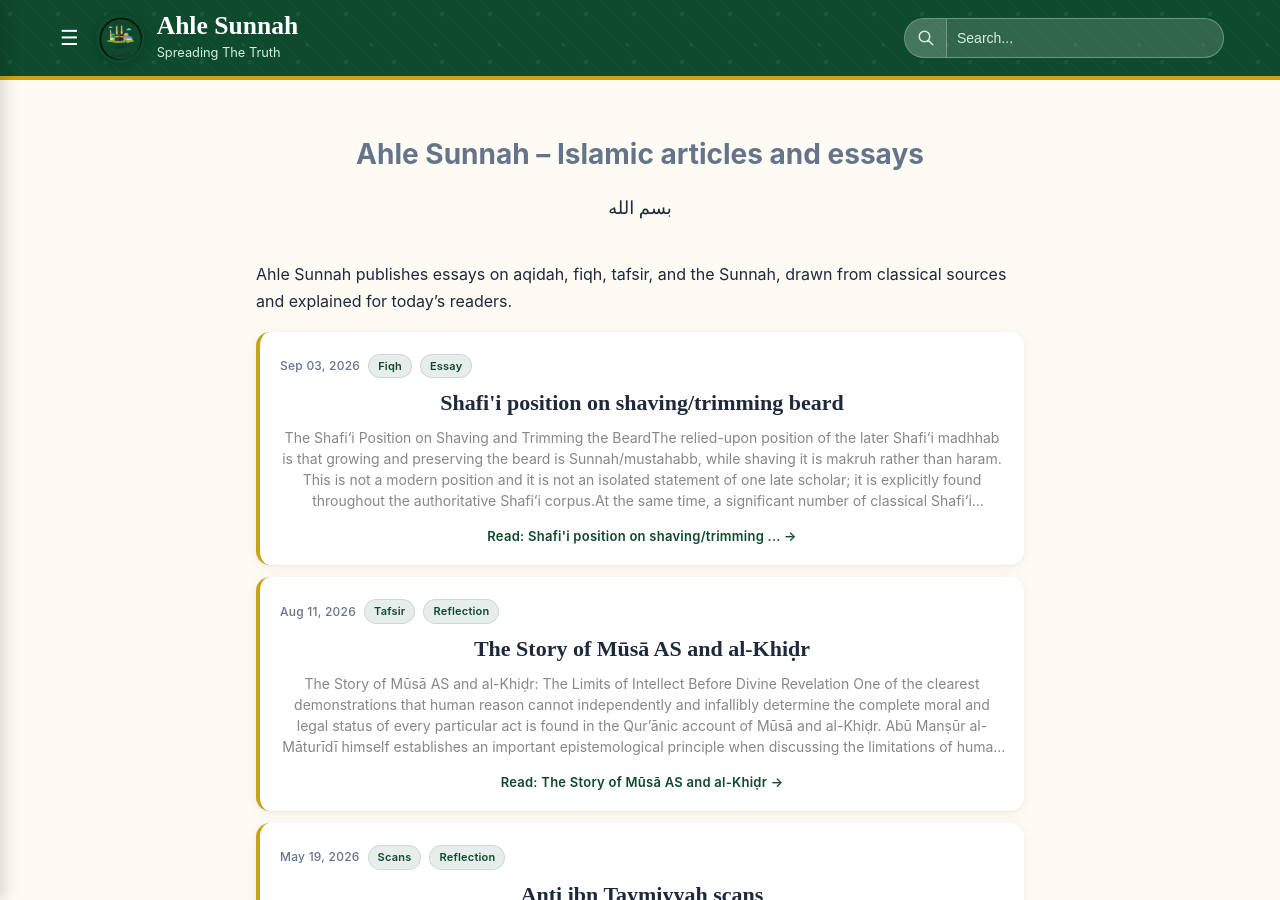
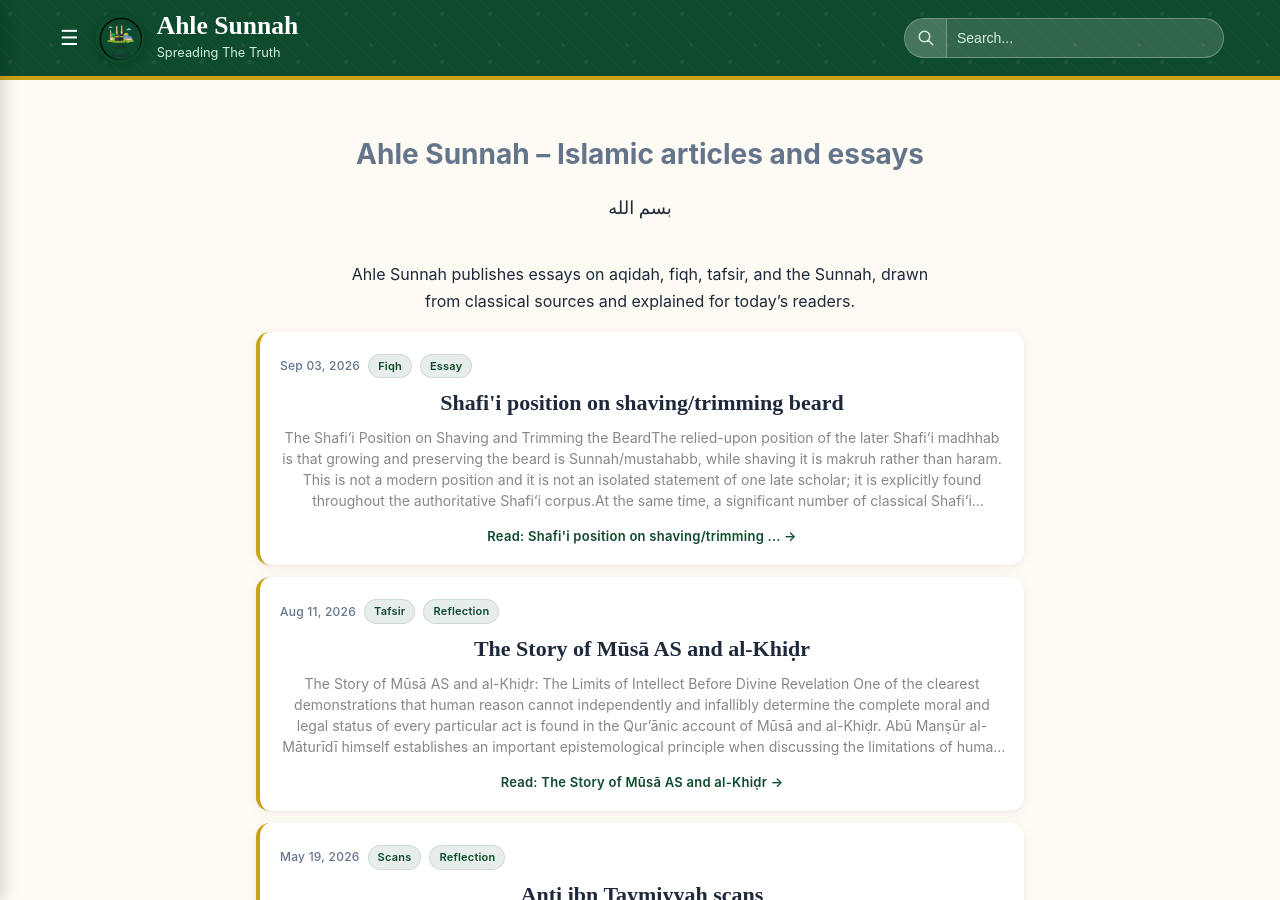
Before and after one commit to Fali17/ahlesunnah, a Jekyll site: the page built from index.html, in a window 1280 px wide and 900 px high. Built offline with Jekyll 4.4.1, drawn with Linux system fonts in a browser that asks for light colours; the list of posts is cut into pages by our own code.

Commit message:
Update index.html

```diff
--- a/index.html
+++ b/index.html
@@ -25,12 +25,10 @@
   <p>بسم الله</p>
 </div>
 
-<section class="site-intro">
-  <p>
-    Ahle Sunnah publishes essays on aqidah, fiqh, tafsir, and the Sunnah,
-    drawn from classical sources and explained for today’s readers.
-  </p>
+<section class="site-intro" style="max-width: 600px; margin: 0 auto; text-align: center;">
+    <p> Ahle Sunnah publishes essays on aqidah, fiqh, tafsir, and the Sunnah, drawn from classical sources and explained for today’s readers. </p>
 </section>
+
 
 <div class="posts-grid">
 {% for post in paginator.posts %}
```
